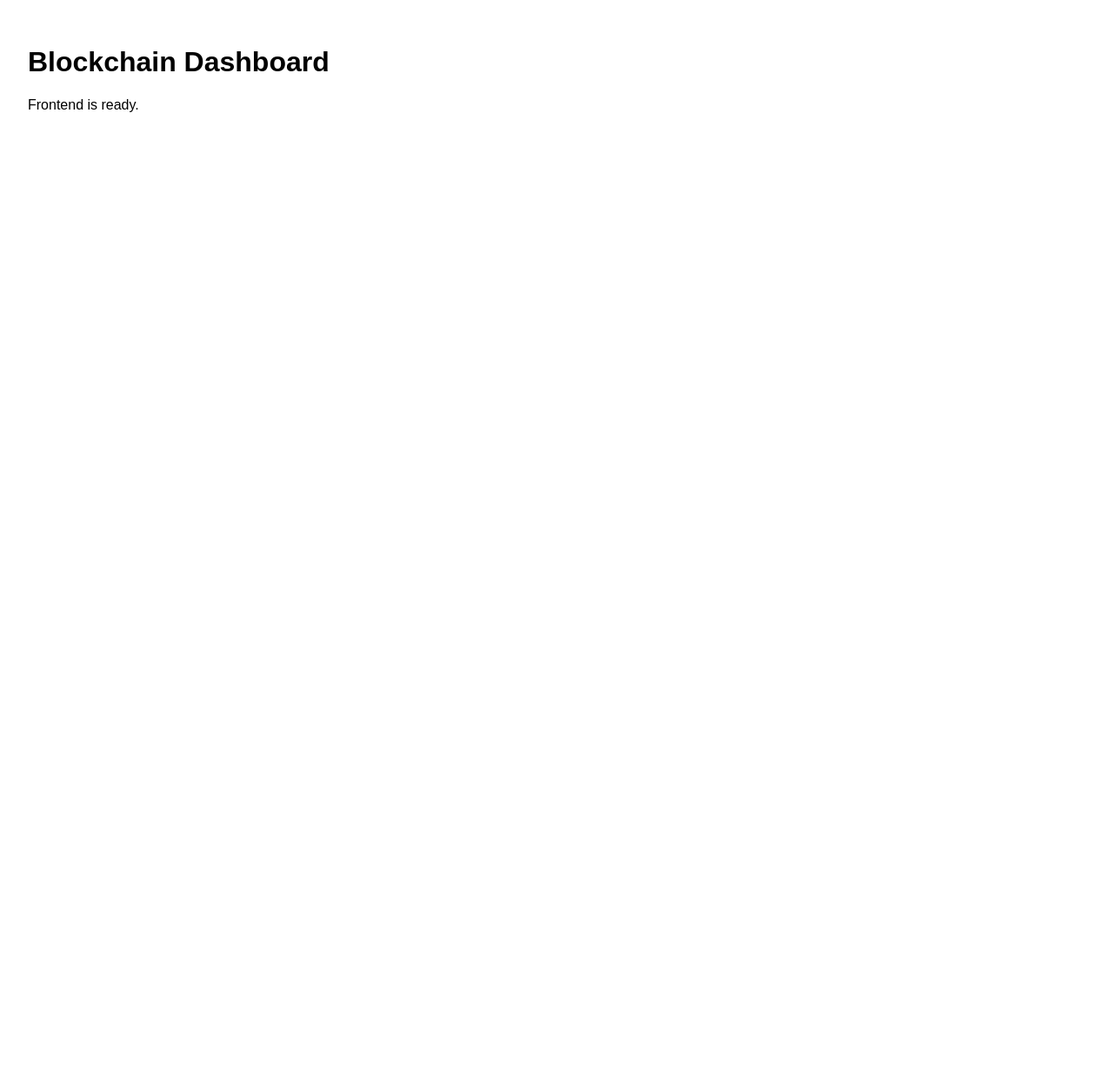
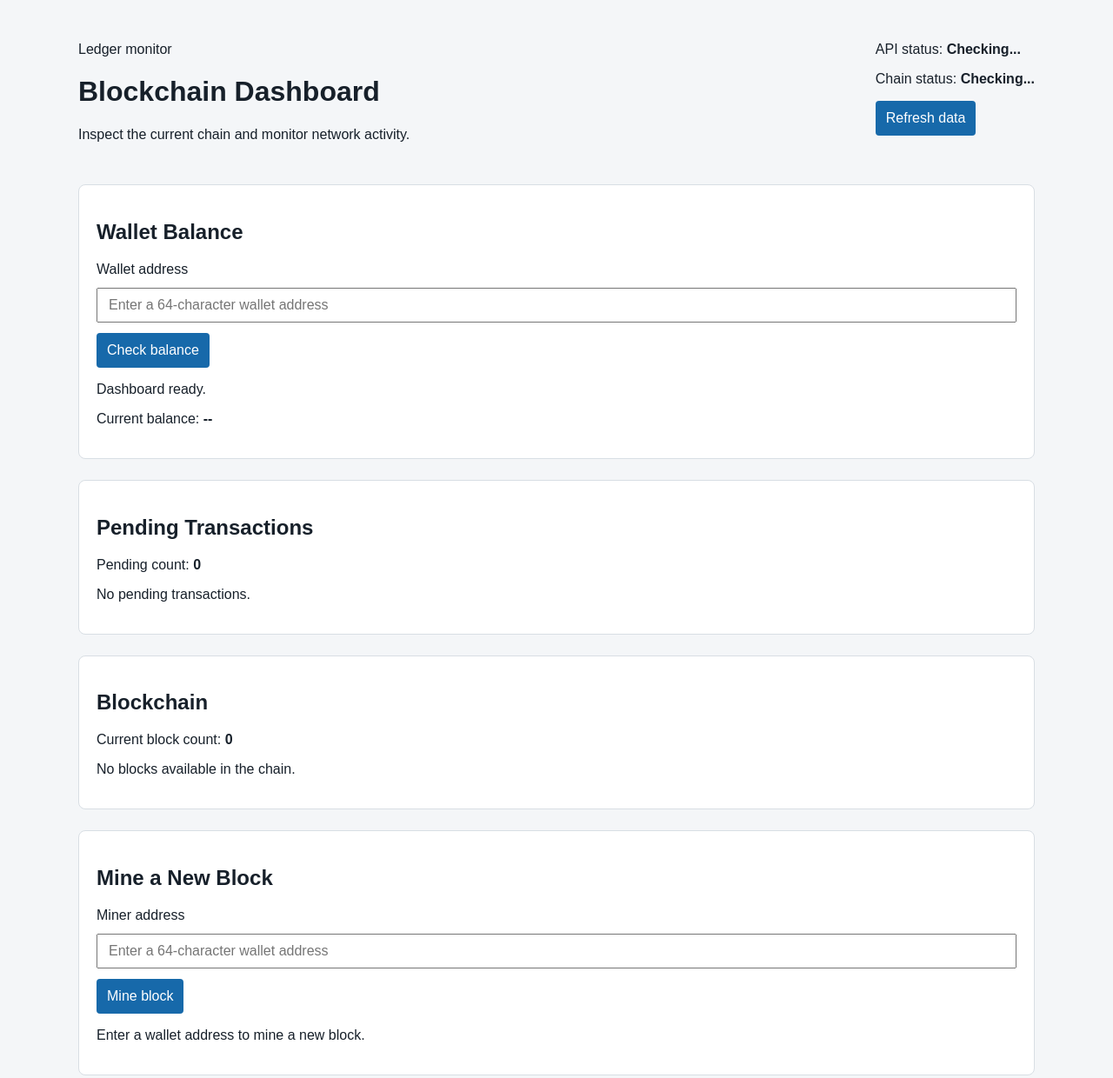
Before and after one commit to Hzmou/BlockChain-JS, a website: page public/index.html in a window 1280 px wide. Shown: the top 1240 px of the page at 87% size. Before the commit the page ends 800 px from the top, so only its background shows below. Drawn offline with Linux system fonts and the light colour scheme.

Commit message:
finished step 3, wrote a basic dashboard

```diff
--- a/public/app.js
+++ b/public/app.js
@@ -1,3 +1,12 @@
-const status = document.querySelector("#status");
+function showStatus(message, type = "info") {
+  const status = document.querySelector("#action-status");
 
-status.textContent = "Frontend is ready.";
+  if (!status) {
+    return;
+  }
+
+  status.textContent = message;
+  status.dataset.type = type;
+}
+
+showStatus("Dashboard ready.");
--- a/public/index.html
+++ b/public/index.html
@@ -5,11 +5,140 @@
     <meta name="viewport" content="width=device-width, initial-scale=1.0" />
     <title>Blockchain Dashboard</title>
     <link rel="stylesheet" href="/styles.css" />
+
+
+
   </head>
   <body>
     <main>
-      <h1>Blockchain Dashboard</h1>
-      <p id="status">Loading...</p>
+      <header class="site-header">
+        <div>
+          <p class="eyebrow">Ledger monitor</p>
+          <h1>Blockchain Dashboard</h1>
+          <p>Inspect the current chain and monitor network activity.</p>
+        </div>
+
+        <div class="status-panel" aria-live="polite">
+          <p>
+            API status:
+            <strong id="api-status">Checking...</strong>
+          </p>
+          <p>
+            Chain status:
+            <strong id="chain-validity">Checking...</strong>
+          </p>
+          <button id="refresh-button" type="button">Refresh data</button>
+        </div>
+      </header>
+      <section class="panel" aria-labelledby="balance-heading">
+        <h2 id="balance-heading">Wallet Balance</h2>
+
+        <form id="balance-form">
+          <label for="wallet-address">Wallet address</label>
+          <input
+            id="wallet-address"
+            name="walletAddress"
+            type="text"
+            placeholder="Enter a 64-character wallet address"
+            autocomplete="off"
+          />
+
+          <button type="submit">Check balance</button>
+        </form>
+
+        <p id="action-status" aria-live="polite">
+          Enter a wallet address to view its balance.
+        </p>
+
+        <p>
+          Current balance:
+          <strong id="balance">--</strong>
+        </p>
+      </section>
+
+      <section class="panel" aria-labelledby="pending-heading">
+        <h2 id="pending-heading">Pending Transactions</h2>
+
+        <p>
+          Pending count:
+          <strong id="pending-count">0</strong>
+        </p>
+
+        <div id="pending-transactions" aria-live="polite">
+          <p>No pending transactions.</p>
+        </div>
+      </section>
+
+
+      <section class="panel" aria-labelledby="chain-heading">
+        <h2 id="chain-heading">Blockchain</h2>
+
+        <p>
+          Current block count:
+          <strong id="block-count">0</strong>
+        </p>
+
+        <div id="blockchain" aria-live="polite">
+          <p>No blocks available in the chain.</p>
+        </div>
+      </section>
+
+
+      <section class="panel" aria-labelledby="mining-heading">
+        <h2 id="mining-heading">Mine a New Block</h2>
+
+        <form id="mining-form">
+          <label for="miner-address">Miner address</label>
+          <input
+            id="miner-address"
+            name="minerAddress"
+            type="text"
+            placeholder="Enter a 64-character wallet address"
+            autocomplete="off"
+          />
+
+          <button type="submit">Mine block</button>
+        </form>
+
+        <p id="mining-status" aria-live="polite">
+          Enter a wallet address to mine a new block.
+        </p>
+      </section>
+
+      <section class="panel" aria-labelledby="transaction-heading">
+        <h2 id="transaction-heading">Send Transaction</h2>
+
+
+        <form id="transaction-form">
+
+          <label for="recipient-address">Recipient address</label>
+
+          <input
+            id="recipient-address"
+            name="recipientAddress"
+            type="text"
+            placeholder="Enter a 64-character wallet address"
+            autocomplete="off"
+          />
+
+          <label for="transaction-amount">Amount</label>
+          <input
+            id="transaction-amount"
+            name="amount"
+            type="number"
+            min="0.0001"
+            step="0.0001"
+            placeholder="Enter the amount to send"
+          />
+
+          <button type="submit" disabled>Submit transaction</button>
+        </form>
+
+        <p id="transaction-status" aria-live="polite">
+          Transaction signing will be enabled after browser wallet compatibility is implemented.
+        </p>
+
+      </section>
     </main>
 
     <script src="/app.js"></script>
--- a/public/styles.css
+++ b/public/styles.css
@@ -1,5 +1,86 @@
+:root {
+  --background: #f4f6f8;
+  --surface: #ffffff;
+  --text: #17202a;
+  --border: #d8dee4;
+  --accent: #1769aa;
+}
+
+* {
+  box-sizing: border-box;
+}
+
 body {
-  font-family: sans-serif;
   margin: 0;
   padding: 2rem;
+  background: var(--background);
+  color: var(--text);
+  font-family: sans-serif;
 }
+
+main {
+  width: min(100%, 1100px);
+  margin: 0 auto;
+}
+
+.site-header {
+  display: flex;
+  justify-content: space-between;
+  gap: 2rem;
+  margin-bottom: 2rem;
+}
+
+.panel {
+  margin-bottom: 1.5rem;
+  padding: 1.25rem;
+  background: var(--surface);
+  border: 1px solid var(--border);
+  border-radius: 8px;
+}
+
+form {
+  display: grid;
+  gap: 0.75rem;
+}
+
+input,
+button {
+  min-height: 2.5rem;
+  padding: 0.5rem 0.75rem;
+  font: inherit;
+}
+
+button {
+  width: fit-content;
+  cursor: pointer;
+  background: var(--accent);
+  color: white;
+  border: 0;
+  border-radius: 4px;
+}
+
+button:disabled {
+  cursor: not-allowed;
+  opacity: 0.55;
+}
+
+button:focus-visible,
+input:focus-visible {
+  outline: 3px solid #f0a202;
+  outline-offset: 2px;
+}
+
+#blockchain,
+#pending-transactions {
+  overflow-wrap: anywhere;
+}
+
+@media (max-width: 700px) {
+  body {
+    padding: 1rem;
+  }
+
+  .site-header {
+    flex-direction: column;
+  }
+}
```
Also changed, not shown: walletbalance.html (added, +28 -0 lines).
